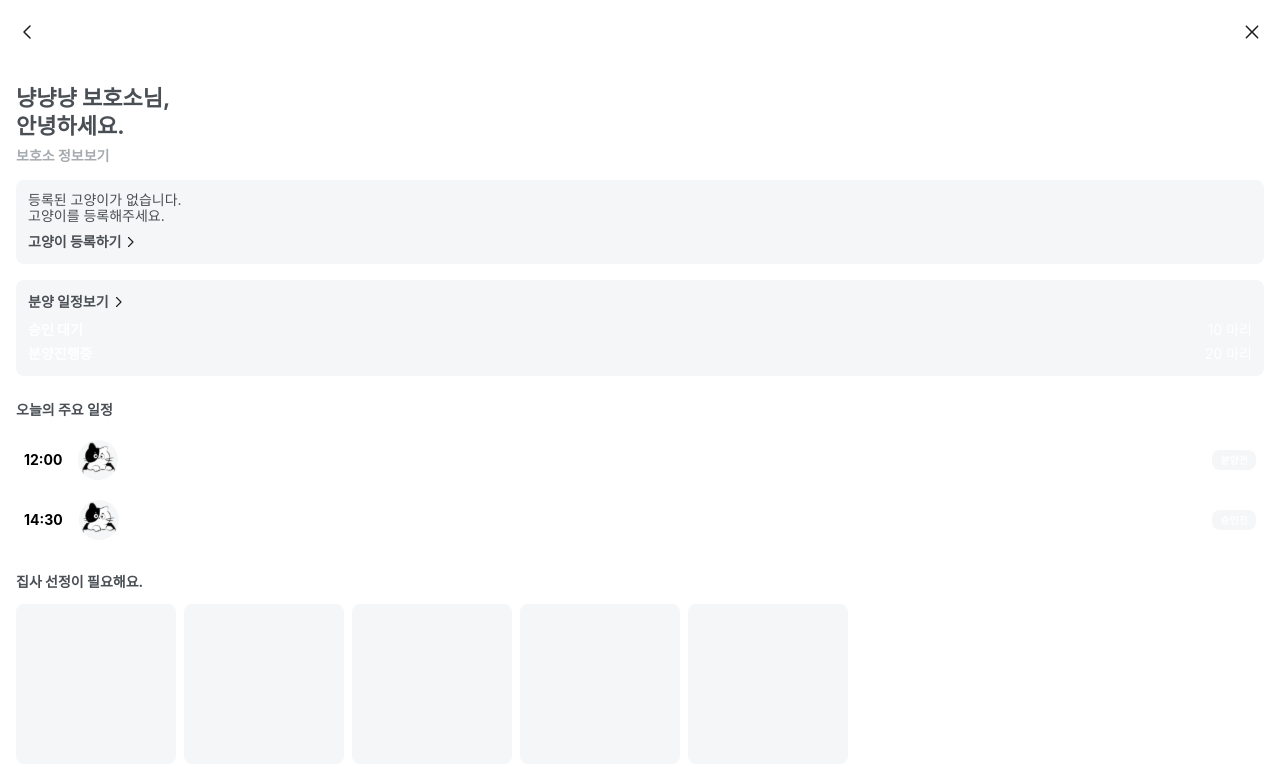
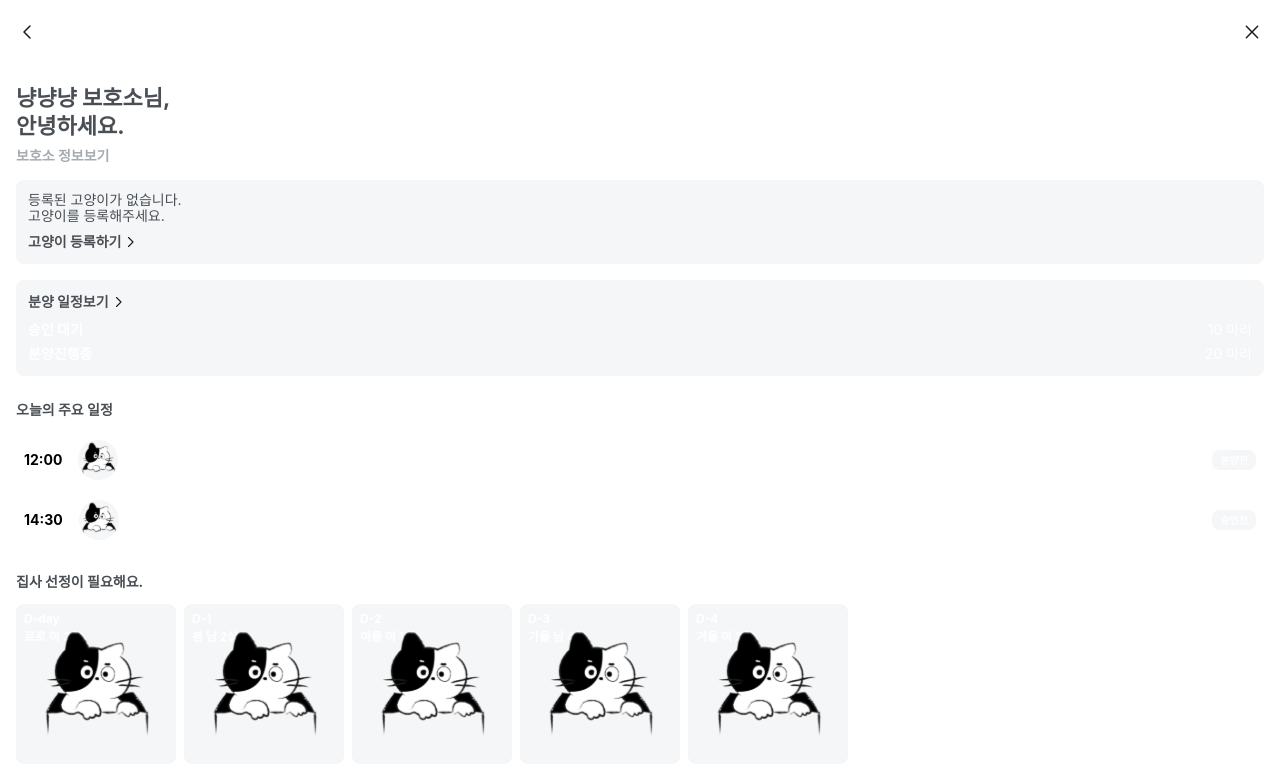
Before and after one commit to Team-Lea-Squad/take-meow-home-client, a Next.js app: page /shelter in a window 1280 px wide. Shown: the top 774 px of the page. Built offline with nearby package versions, Linux system fonts and the light colour scheme.

Commit message:
Edit: 집사 선정 슬라이드 컴포넌트

```diff
--- a/src/components/ButlerSelectionWrapper.tsx
+++ b/src/components/ButlerSelectionWrapper.tsx
@@ -1,5 +1,51 @@
 import React from "react";
 import Image from "next/image";
+
+interface ButlerData {
+  id: number;
+  dDay: string;
+  name: string;
+  gender: string;
+  age: number;
+}
+
+const butlerData: ButlerData[] = [
+  {
+    id: 1,
+    dDay: "D-day",
+    name: "로로",
+    gender: "여",
+    age: 3
+  },
+  {
+    id: 2,
+    dDay: "D-1",
+    name: "봄",
+    gender: "남",
+    age: 2
+  },
+  {
+    id: 3,
+    dDay: "D-2",
+    name: "여름",
+    gender: "여",
+    age: 1
+  },
+  {
+    id: 4,
+    dDay: "D-3",
+    name: "가을",
+    gender: "남",
+    age: 4
+  },
+  {
+    id: 5,
+    dDay: "D-4",
+    name: "겨울",
+    gender: "여",
+    age: 2
+  }
+];
 
 const ButlerSelectionWrapper = () => {
   return (
@@ -8,11 +54,25 @@ const ButlerSelectionWrapper = () => {
         집사 선정이 필요해요.
       </p>
       <div className="flex gap-2 overflow-x-auto [&::-webkit-scrollbar]:hidden [-ms-overflow-style:none] [scrollbar-width:none]">
-        <div className="bg-background-chips w-40 h-40 rounded-lg flex-shrink-0"></div>
-        <div className="bg-background-chips w-40 h-40 rounded-lg flex-shrink-0"></div>
-        <div className="bg-background-chips w-40 h-40 rounded-lg flex-shrink-0"></div>
-        <div className="bg-background-chips w-40 h-40 rounded-lg flex-shrink-0"></div>
-        <div className="bg-background-chips w-40 h-40 rounded-lg flex-shrink-0"></div>
+        {butlerData.map((butler) => (
+          <div
+            key={butler.id}
+            className="bg-background-chips w-40 h-40 rounded-lg flex-shrink-0 relative p-2"
+          >
+            <div className="flex flex-col gap-1">
+              <div className="text-caption-120-B">{butler.dDay}</div>
+              <div className="text-caption-120-B">
+                {butler.name} {butler.gender} {butler.age}살
+              </div>
+            </div>
+            <Image
+              src="/logo-image.svg"
+              alt="logo-image"
+              fill
+              className="object-contain p-4"
+            />
+          </div>
+        ))}
       </div>
     </div>
   );
```
